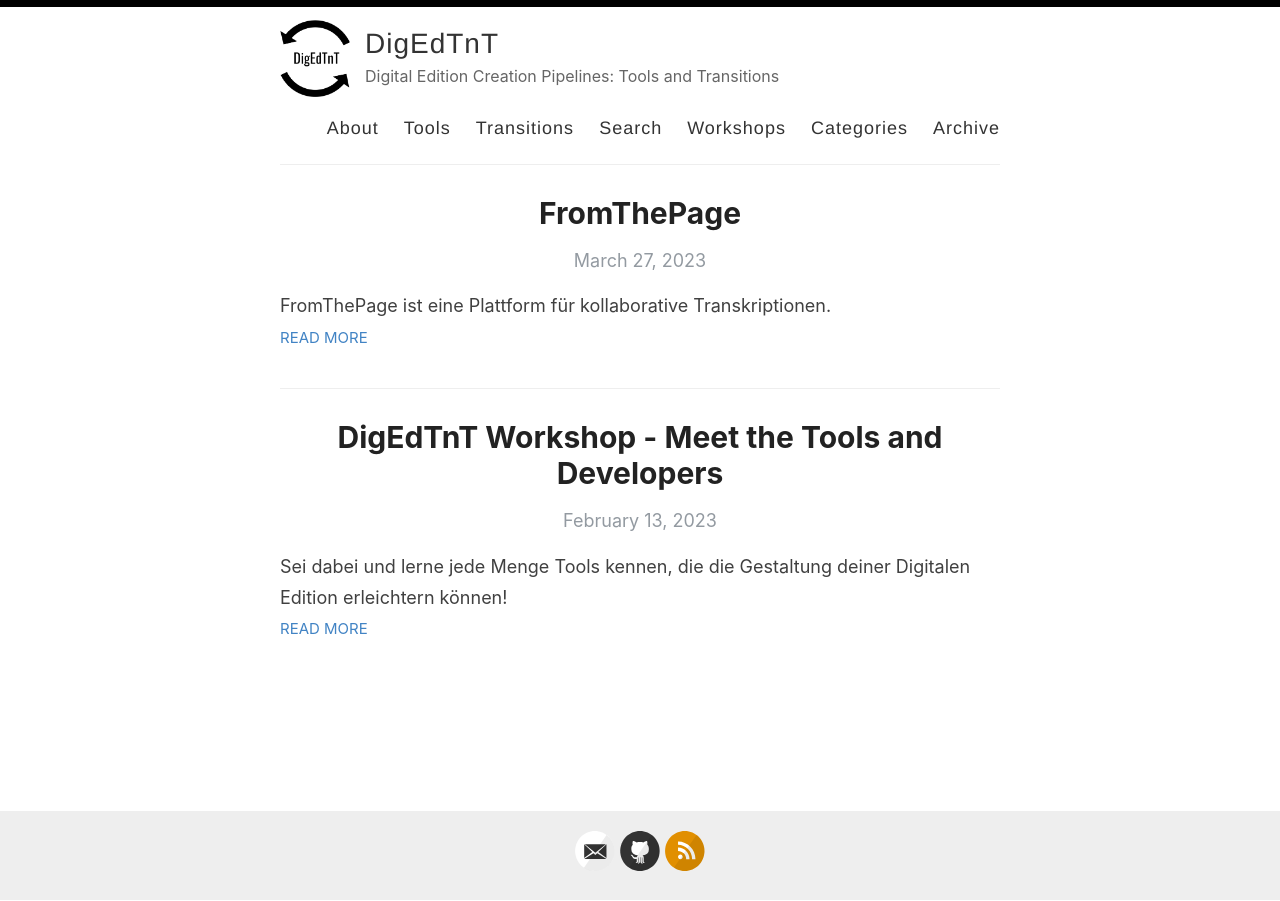
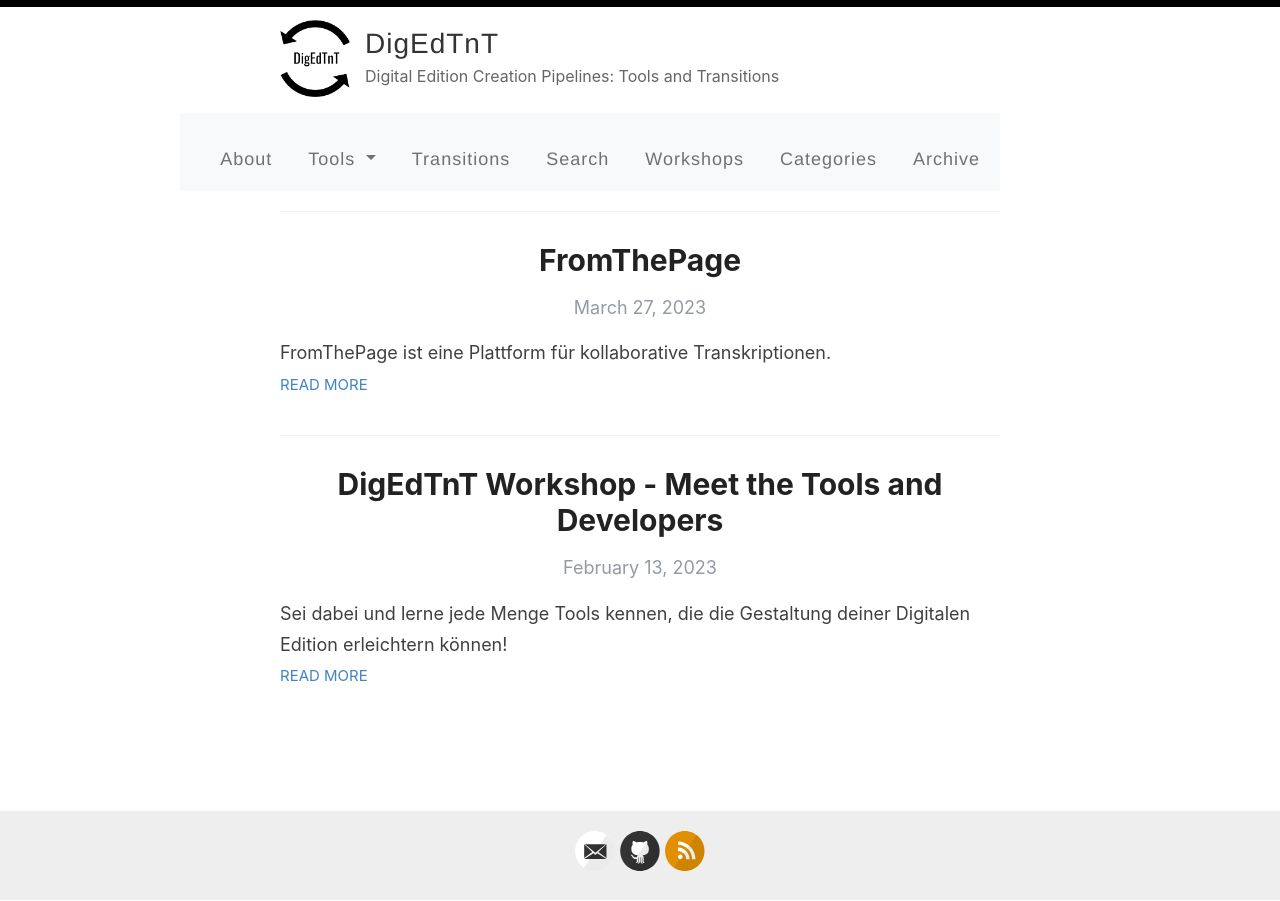
Before and after one commit to DigEdTnT/digedtnt.github.io, a Jekyll site: the page built from index.html, in a window 1280 px wide. Built offline with Jekyll 4.4.1, drawn with Linux system fonts in a browser that asks for light colours; the list of posts is cut into pages by our own code.

Commit message:
bootstrap nav

```diff
--- a/_layouts/default.html
+++ b/_layouts/default.html
@@ -5,6 +5,7 @@
     {% seo title=false %}
     {% include meta.html %}
 
+    <link href="https://cdn.jsdelivr.net/npm/bootstrap@5.2.3/dist/css/bootstrap.min.css" rel="stylesheet" integrity="sha384-rbsA2VBKQhggwzxH7pPCaAqO46MgnOM80zW1RWuH61DGLwZJEdK2Kadq2F9CUG65" crossorigin="anonymous">
     <link rel="stylesheet" type="text/css" href="{{ site.baseurl }}/assets/style.css" />
     <link rel="alternate" type="application/rss+xml" title="{{ site.name }} - {{ site.description }}" href="{{ site.baseurl }}/feed.xml" />
     <link rel="canonical" href="{{ site.url }}{{ page.url }}" />
@@ -27,14 +28,43 @@
               <p class="site-description">{{ site.description }}</p>
             </div>
 
-            <nav>
-              <a href="{{ site.baseurl }}/about">About</a>
-              <a href="{{ site.baseurl }}/tools">Tools</a>
-              <a href="{{ site.baseurl }}/">Transitions</a>
-              <a href="{{ site.baseurl }}/search">Search</a>
-              <a href="{{ site.baseurl }}/workshop1">Workshops</a>
-              <a href="{{ site.baseurl }}/categories">Categories</a>
-              <a href="{{ site.baseurl }}/archive">Archive</a>
+            <nav class="navbar navbar-expand-lg bg-light">
+              <div class="container-fluid">
+                <button class="navbar-toggler" type="button" data-bs-toggle="collapse" data-bs-target="#navbarSupportedContent" aria-controls="navbarSupportedContent" aria-expanded="false" aria-label="Toggle navigation">
+                  <span class="navbar-toggler-icon"></span>
+                </button>
+                <div class="collapse navbar-collapse justify-content-md-center" id="navbarSupportedContent">
+                  <ul class="navbar-nav me-auto mb-2 mb-lg-0">
+                    <li class="nav-item">
+                      <a class="nav-link" aria-current="page" href="{{ site.baseurl }}/about">About</a>
+                    </li>
+
+                    <li class="nav-item dropdown">
+                      <a class="nav-link dropdown-toggle" href="#" role="button" data-bs-toggle="dropdown" aria-expanded="false">
+                        Tools
+                      </a>
+                      <ul class="dropdown-menu">
+                        <li><a class="dropdown-item" href="{{ site.baseurl }}/tools">FromThePage</a></li>
+                      </ul>
+                    </li>
+                    <li class="nav-item">
+                      <a class="nav-link" href="#">Transitions</a>
+                    </li>
+                    <li class="nav-item">
+                      <a class="nav-link" href="{{ site.baseurl }}/search">Search</a>
+                    </li>
+                    <li class="nav-item">
+                      <a class="nav-link" href="{{ site.baseurl }}/workshop1">Workshops</a>
+                    </li>
+                    <li class="nav-item">
+                      <a class="nav-link" href="{{ site.baseurl }}/categories">Categories</a>
+                    </li>
+                    <li class="nav-item">
+                      <a class="nav-link" href="{{ site.baseurl }}/archive">Archive</a>
+                    </li>
+                  </ul>
+                </div>
+              </div>
             </nav>
           </header>
         </div>
@@ -55,6 +85,6 @@
       </div>
     </div>
 
-
+    <script src="https://cdn.jsdelivr.net/npm/bootstrap@5.2.3/dist/js/bootstrap.bundle.min.js" integrity="sha384-kenU1KFdBIe4zVF0s0G1M5b4hcpxyD9F7jL+jjXkk+Q2h455rYXK/7HAuoJl+0I4" crossorigin="anonymous"></script>
   </body>
 </html>
```
